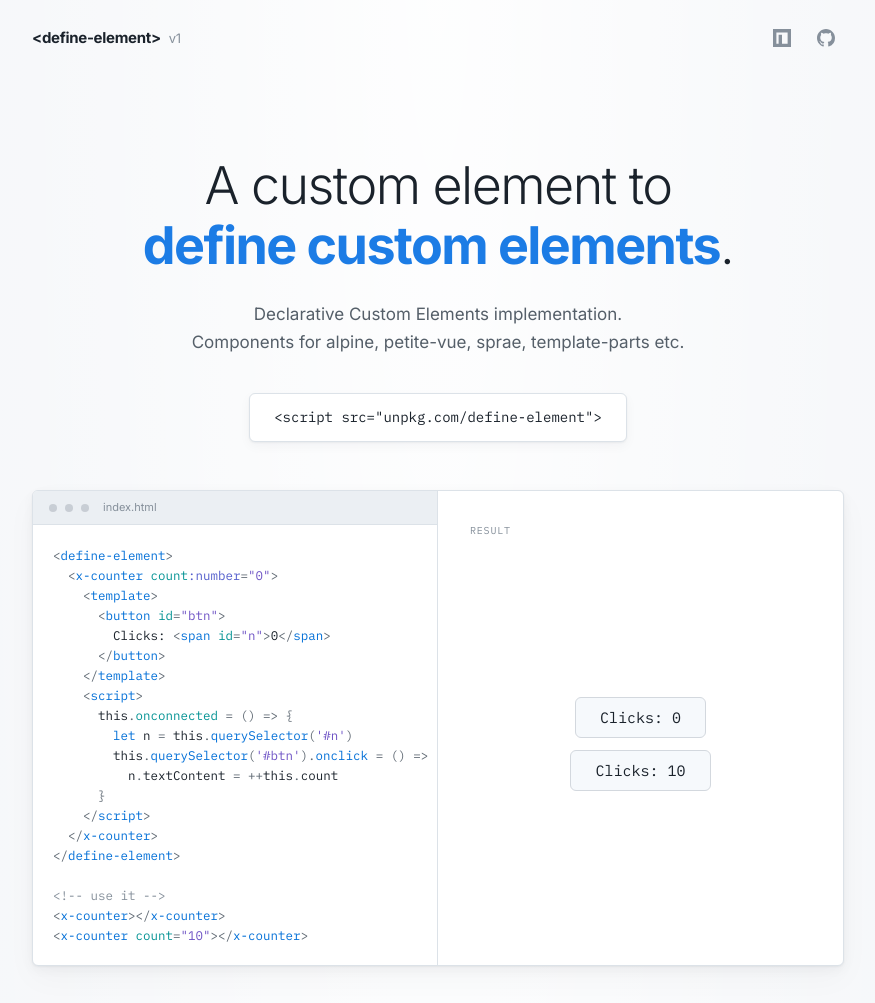
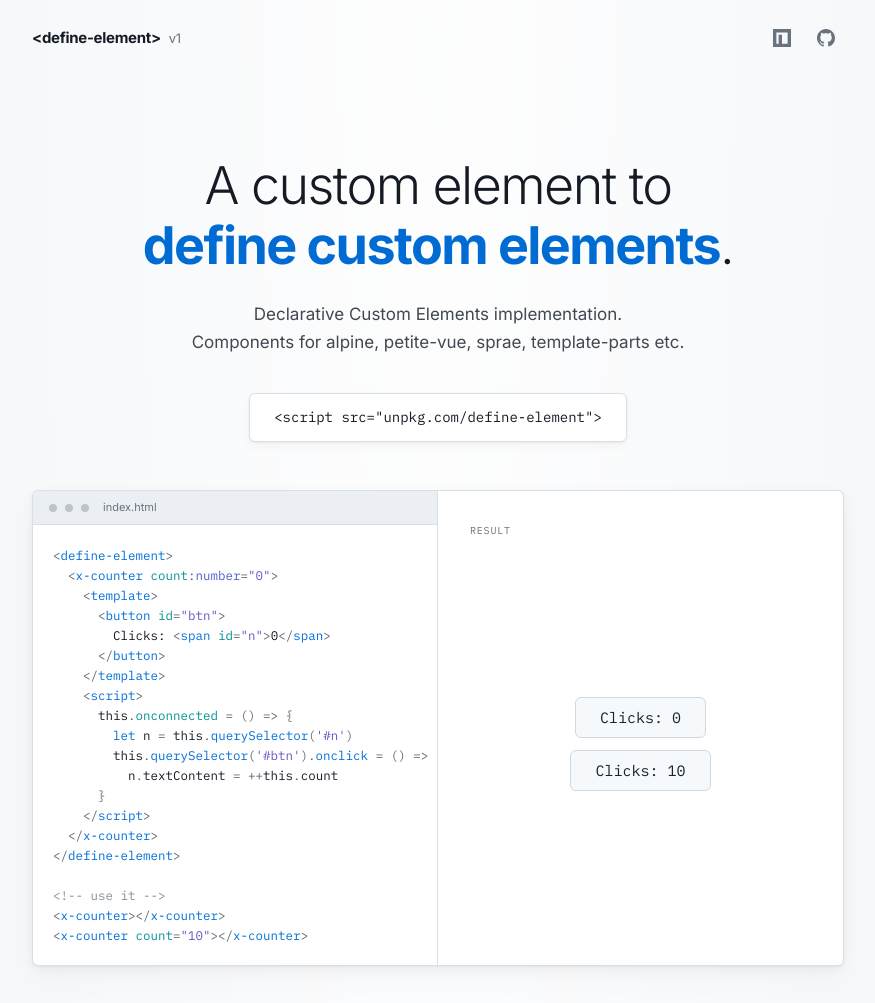
Before and after one commit to dy/define-element, a website: page index.html in a window 1280 px wide. Shown: the top 1003 px of the page, without its empty margins (202-1077 px from the left). Drawn offline with Linux system fonts and the light colour scheme; no server answers.

Commit message:
Update index.html

```diff
--- a/index.html
+++ b/index.html
@@ -17,15 +17,15 @@
       }
 
       :root {
-        --fg: oklch(0.25 0.02 250);
-        --fg2: oklch(0.48 0.02 250);
-        --fg3: oklch(0.65 0.02 250);
+        --fg: oklch(0.22 0.02 250);
+        --fg2: oklch(0.40 0.02 250);
+        --fg3: oklch(0.55 0.02 250);
         --bg: oklch(0.97 0.005 250);
         --bg2: oklch(1 0 0);
-        --border: oklch(0.91 0.01 250);
-        --accent: oklch(0.59 0.18 255);
-        --accent2: oklch(0.68 0.15 255);
-        --accent-soft: oklch(0.96 0.02 255);
+        --border: oklch(0.90 0.01 250);
+        --accent: oklch(0.54 0.18 255);
+        --accent2: oklch(0.63 0.15 255);
+        --accent-soft: oklch(0.93 0.03 255);
         --code-bg: oklch(0.95 0.007 250);
         --radius: 6px;
         --mono: 'IBM Plex Mono', monospace;
```
